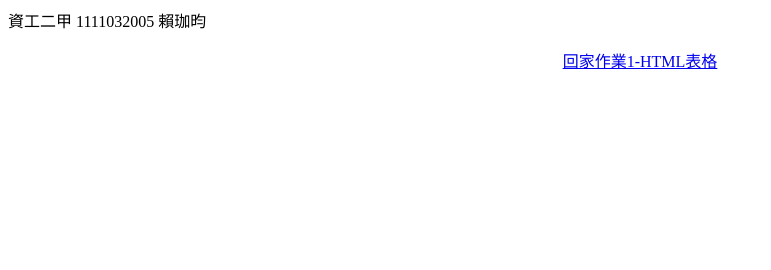
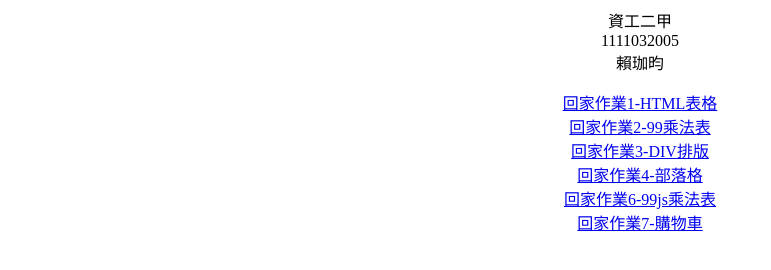
Before and after one commit to 1111032005/1111032005, a plain HTML site: page index.html in a window 1280 px wide. Shown: the whole page, without its empty margins (0-771 px from the left). Drawn offline with Linux system fonts and the light colour scheme.

Commit message:
Update index.html

```diff
--- a/index.html
+++ b/index.html
@@ -1,6 +1,13 @@
-資工二甲
-1111032005
-賴珈昀
+<center>
+    資工二甲<br>
+    1111032005<br>
+    賴珈昀<br>
+</center>
 <center>
     <p>
-    <a href='https://guan16.github.io/Guanyi/0928.html'>回家作業1-HTML表格</a><br>
+    <a href='https://1111032005.github.io/1111032005/表格.html'>回家作業1-HTML表格</a><br>
+    <a href='https://1111032005.github.io/1111032005/99.html'>回家作業2-99乘法表</a><br>
+    <a href='https://1111032005.github.io/1111032005/DIV.html'>回家作業3-DIV排版</a><br>
+    <a href='https://1111032005.github.io/1111032005/bs.html'>回家作業4-部落格</a><br>
+    <a href='https://1111032005.github.io/1111032005/99js.html'>回家作業6-99js乘法表</a><br>
+    <a href='https://1111032005.github.io/1111032005/購物車.html'>回家作業7-購物車</a><br>
```
